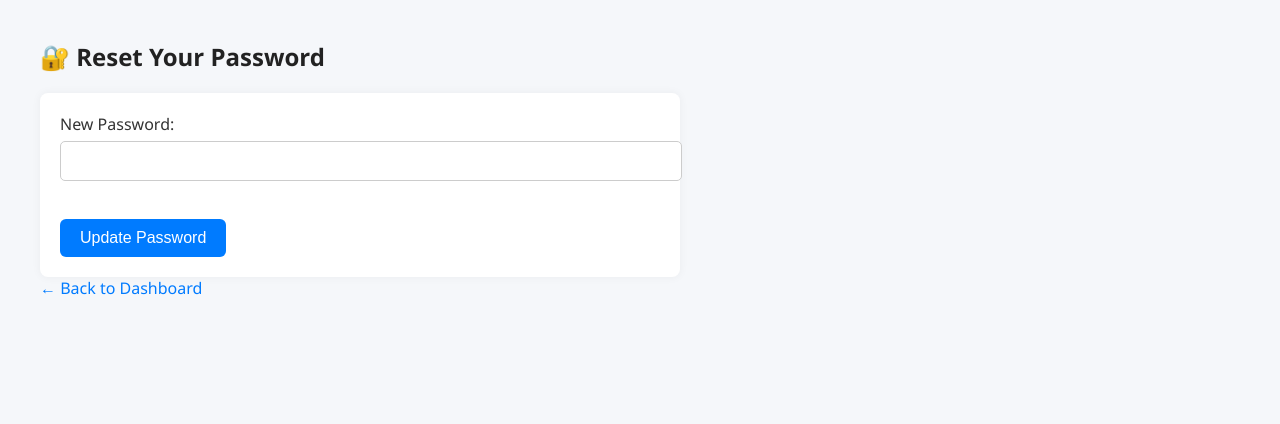
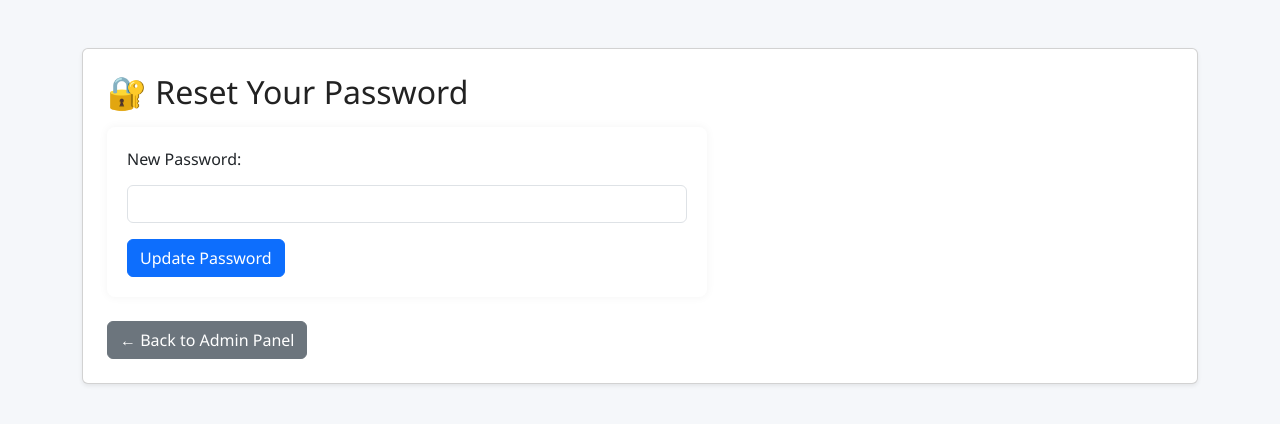
Before and after one commit to anubhavdwivedy/ta_monitoring_system, a Flask app: page /reset-password in a window 1280 px wide. Shown: the top 424 px of the page. Run offline with Flask 3, Linux system fonts and the light colour scheme; a user stored in the database is signed in.

Commit message:
Update reset_password.html

```diff
--- a/templates/reset_password.html
+++ b/templates/reset_password.html
@@ -2,15 +2,32 @@
 <html>
 <head>
     <title>Reset Password</title>
+    <link rel="stylesheet" href="https://cdn.jsdelivr.net/npm/bootstrap@5.3.3/dist/css/bootstrap.min.css">
     <link rel="stylesheet" href="{{ url_for('static', filename='style.css') }}">
 </head>
-<body>
-    <h2>🔐 Reset Your Password</h2>
-    <form method="POST">
-        <label>New Password:</label><br>
-        <input type="password" name="new_password" required><br><br>
-        <button type="submit">Update Password</button>
-    </form>
-    <a href="/dashboard">← Back to Dashboard</a>
+<body class="container mt-5">
+    <div class="card p-4 shadow-sm">
+        <h2 class="mb-3">🔐 Reset Your Password</h2>
+
+        {% if message %}
+            <div class="alert alert-info">{{ message }}</div>
+        {% endif %}
+
+        <form method="POST">
+            <div class="mb-3">
+                <label for="new_password" class="form-label">New Password:</label>
+                <input type="password" class="form-control" name="new_password" id="new_password" required>
+            </div>
+            <button type="submit" class="btn btn-primary">Update Password</button>
+        </form>
+
+        <div class="mt-4">
+            {% if session.get('is_admin') %}
+                <a href="/admin" class="btn btn-secondary">← Back to Admin Panel</a>
+            {% else %}
+                <a href="/dashboard" class="btn btn-secondary">← Back to Dashboard</a>
+            {% endif %}
+        </div>
+    </div>
 </body>
 </html>
```
